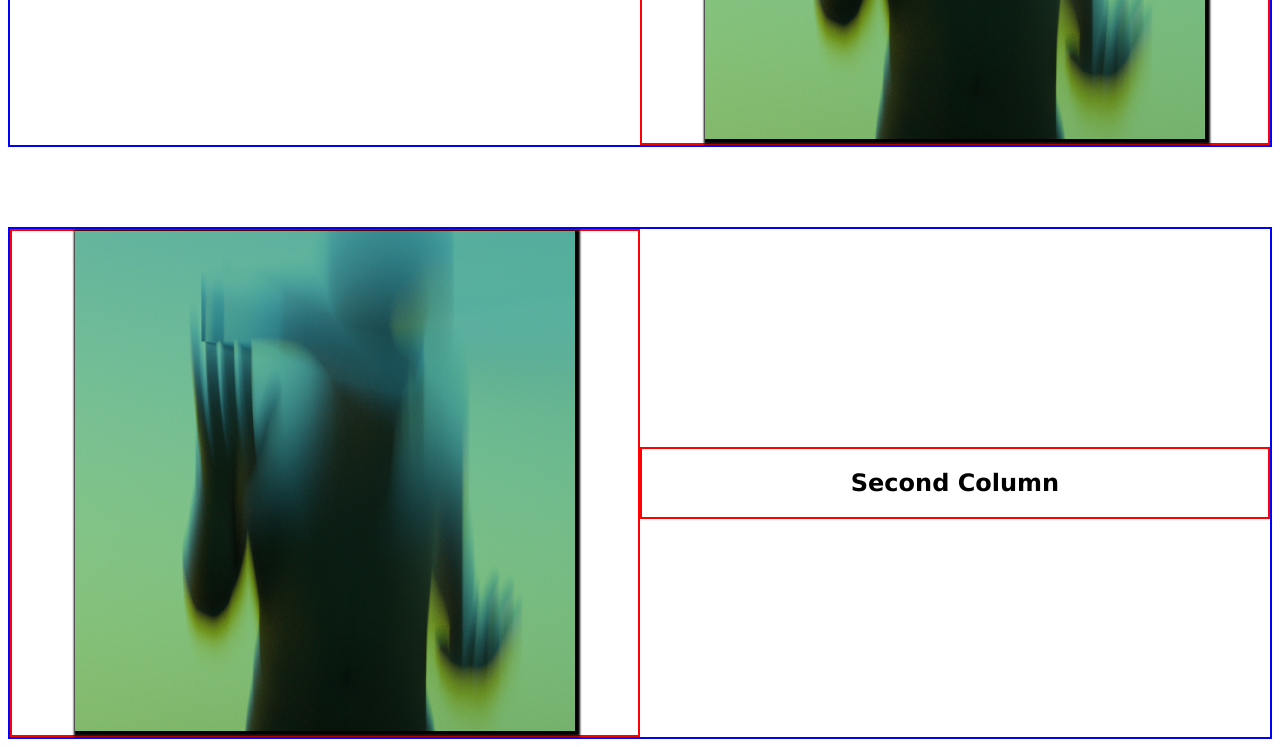
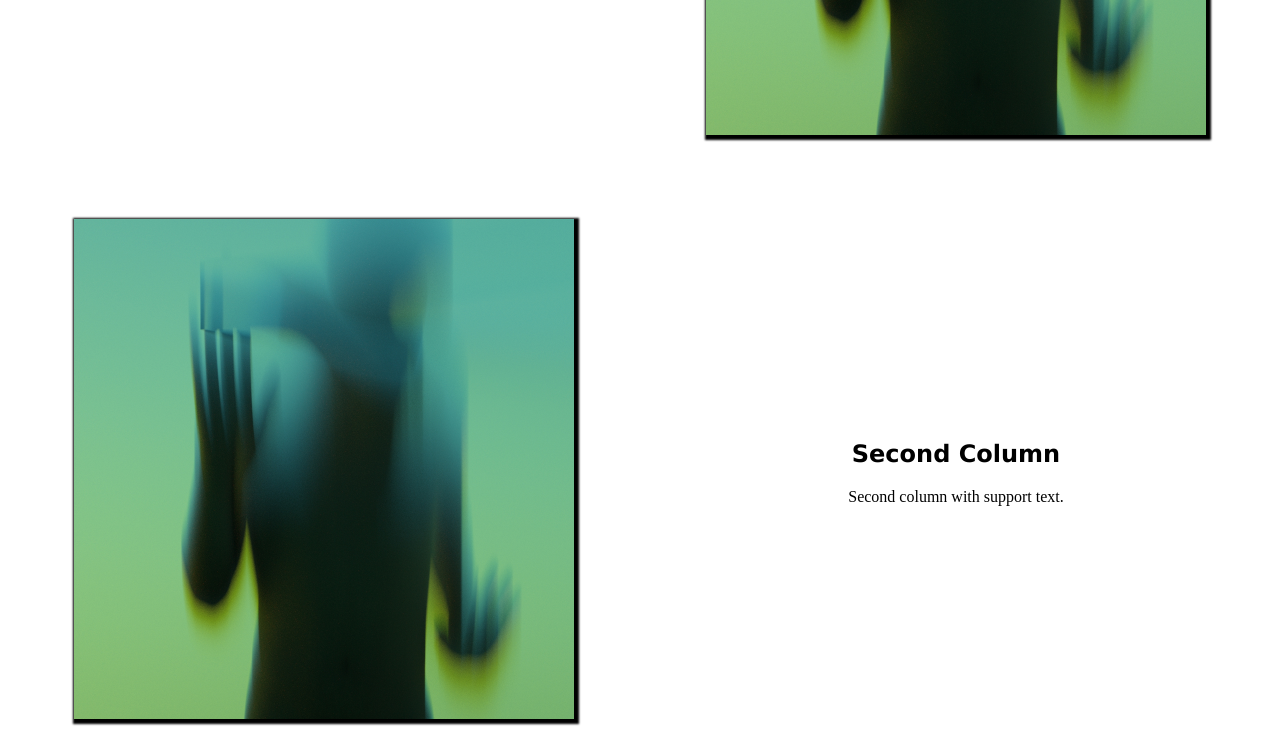
Before and after one commit to joshg1912/responsive-design, a plain HTML site: page index.html in a window 1280 px wide. Shown: the part 853-1600 px from the top of the page. Drawn offline with Linux system fonts and the light colour scheme.

```diff
--- a/index.html
+++ b/index.html
@@ -26,6 +26,7 @@
         </div>
         <div class="col-4">
             <h1 class="header-text">Second Column</h1>
+            <p>Second column with support text.</p>
         </div>
     </div>
 
--- a/style.css
+++ b/style.css
@@ -18,7 +18,7 @@
     box-shadow: 2px 2px 2px 3px black;
 }
 .col-1, .col-2, .col-3, .col-4 {
-    border: 2px solid red;
+    /*border: 2px solid red;*/
     width: 100%;
     text-align: center;
 }
@@ -28,7 +28,7 @@
     align-items: center;
     min-height: 200px;
     margin-top: 80px;
-    border: 2px solid blue;
+   /* border: 2px solid blue; */
 }
 
 .mobile-row {
@@ -38,7 +38,7 @@
 @media only screen and (max-width: 980px){
     .flex-display {
         display: block;
-    }
+        }
 
   .mobile-row{
       display: block;
@@ -48,4 +48,5 @@
   .row-2 {
       display: none;
   }
+
 }
```
